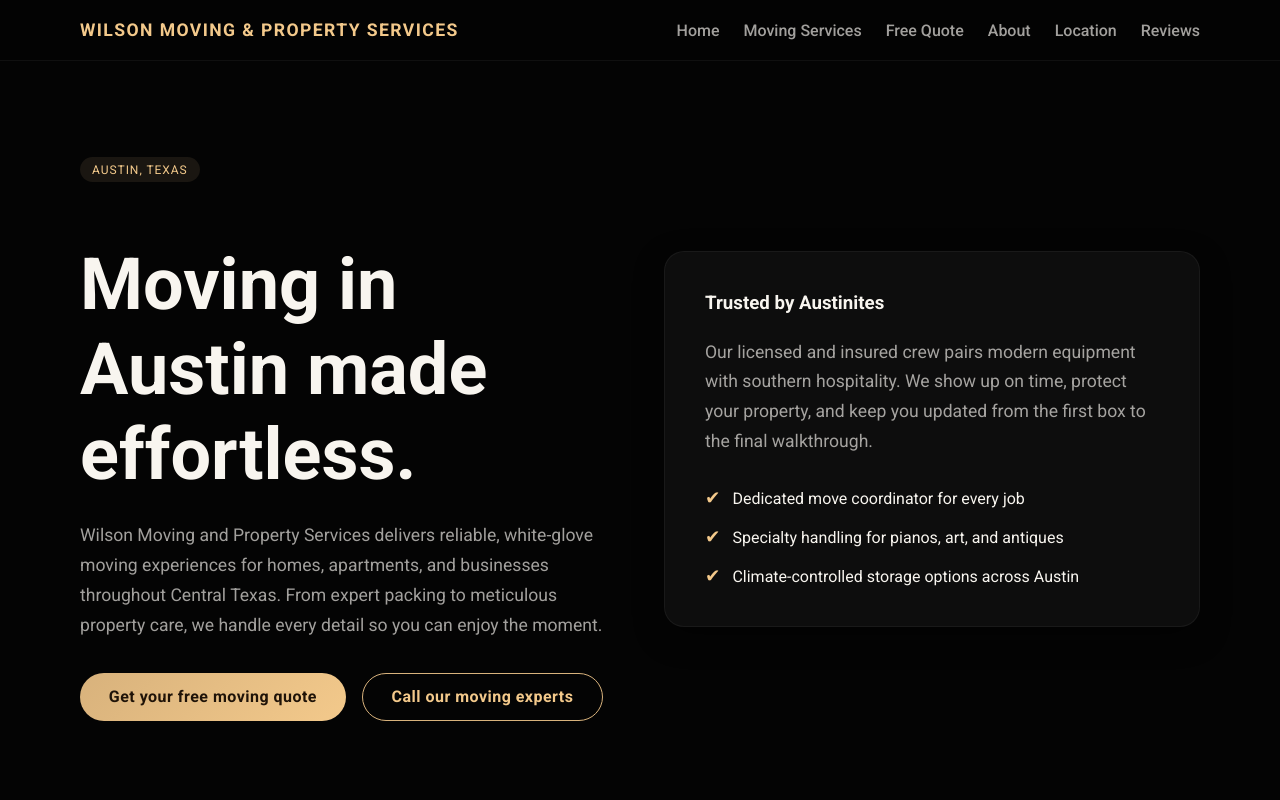
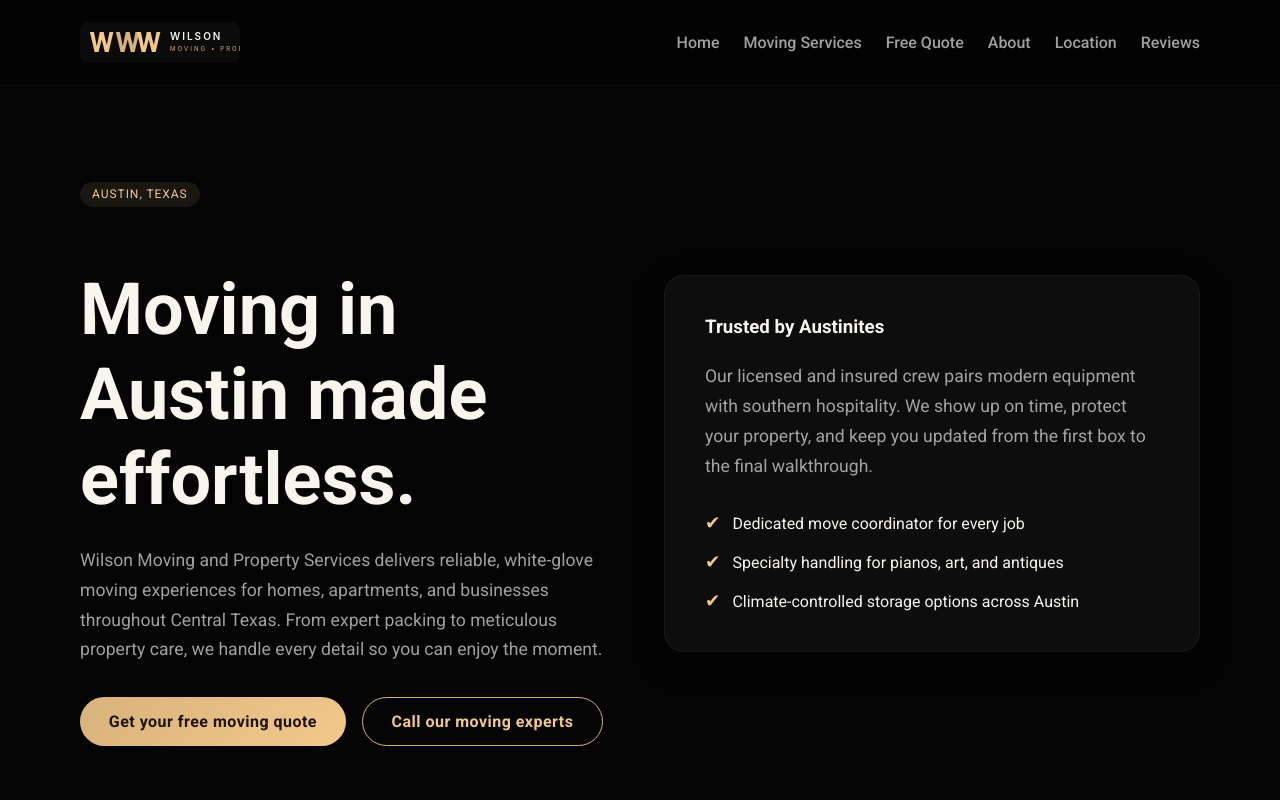
Before and after one commit to card0si/Wilson, a Next.js app: page / in a window 1280 px wide. Shown: the top 800 px of the page. Built offline with nearby package versions, Linux system fonts and the light colour scheme.

Commit message:
Add header logo asset and update styles

```diff
--- a/app/globals.css
+++ b/app/globals.css
@@ -258,11 +258,17 @@ nav a:hover {
 }
 
 .logo {
-  font-size: 1.1rem;
-  font-weight: 700;
-  letter-spacing: 0.08em;
-  text-transform: uppercase;
+  display: inline-flex;
+  align-items: center;
+  gap: 0.65rem;
+  padding: 0.15rem 0;
   color: var(--accent-strong);
+}
+
+.logo img {
+  display: block;
+  height: 40px;
+  width: auto;
 }
 
 h1,
--- a/components/Header.tsx
+++ b/components/Header.tsx
@@ -1,5 +1,6 @@
 "use client";
 
+import Image from "next/image";
 import Link from "next/link";
 import { useState } from "react";
 
@@ -20,7 +21,13 @@ export function Header() {
     <header className="header">
       <div className="container header-inner">
         <Link href="/" className="logo">
-          Wilson Moving &amp; Property Services
+          <Image
+            src="/wilson-logo.svg"
+            alt="Wilson Moving &amp; Property Services logo"
+            width={160}
+            height={40}
+            priority
+          />
         </Link>
         <button
           type="button"
```
Also changed, not shown: public/wilson-logo.svg (added).
